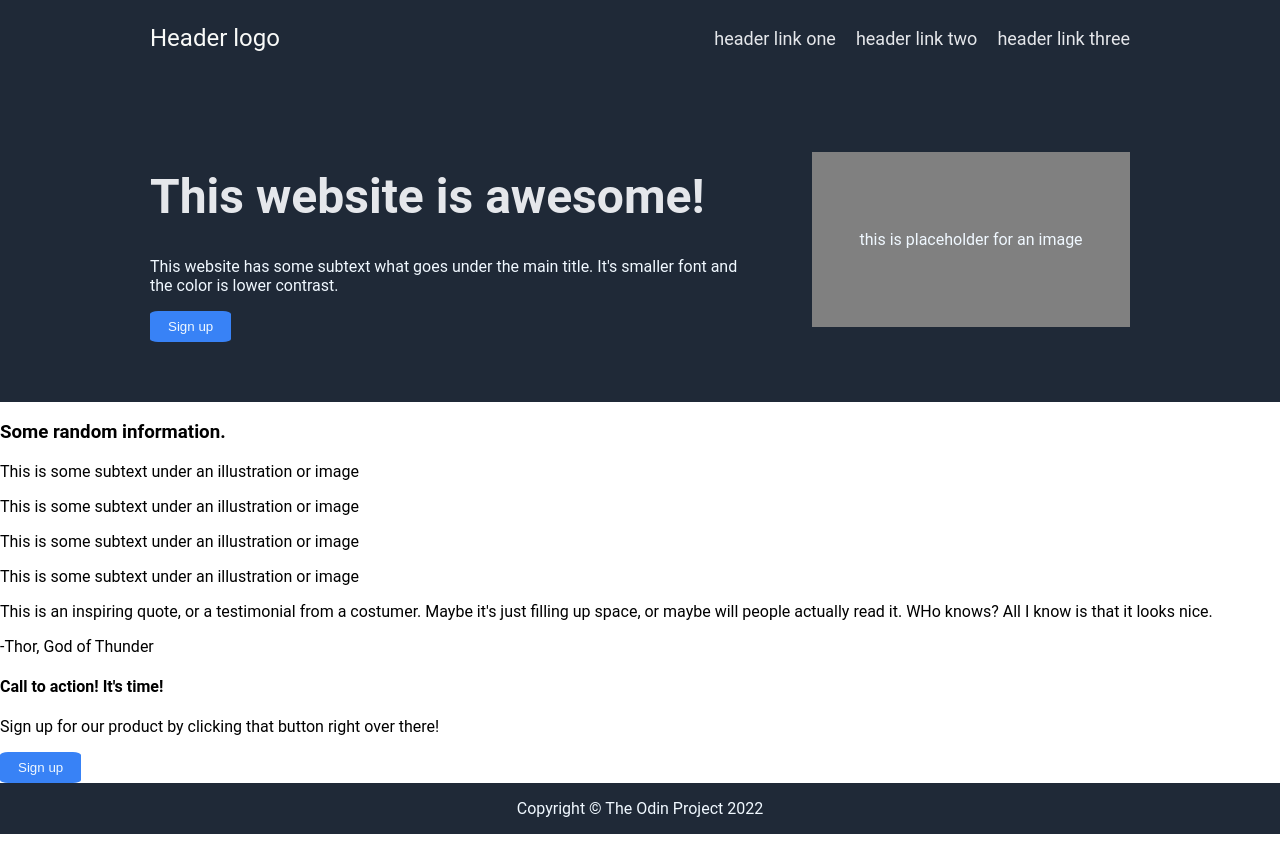
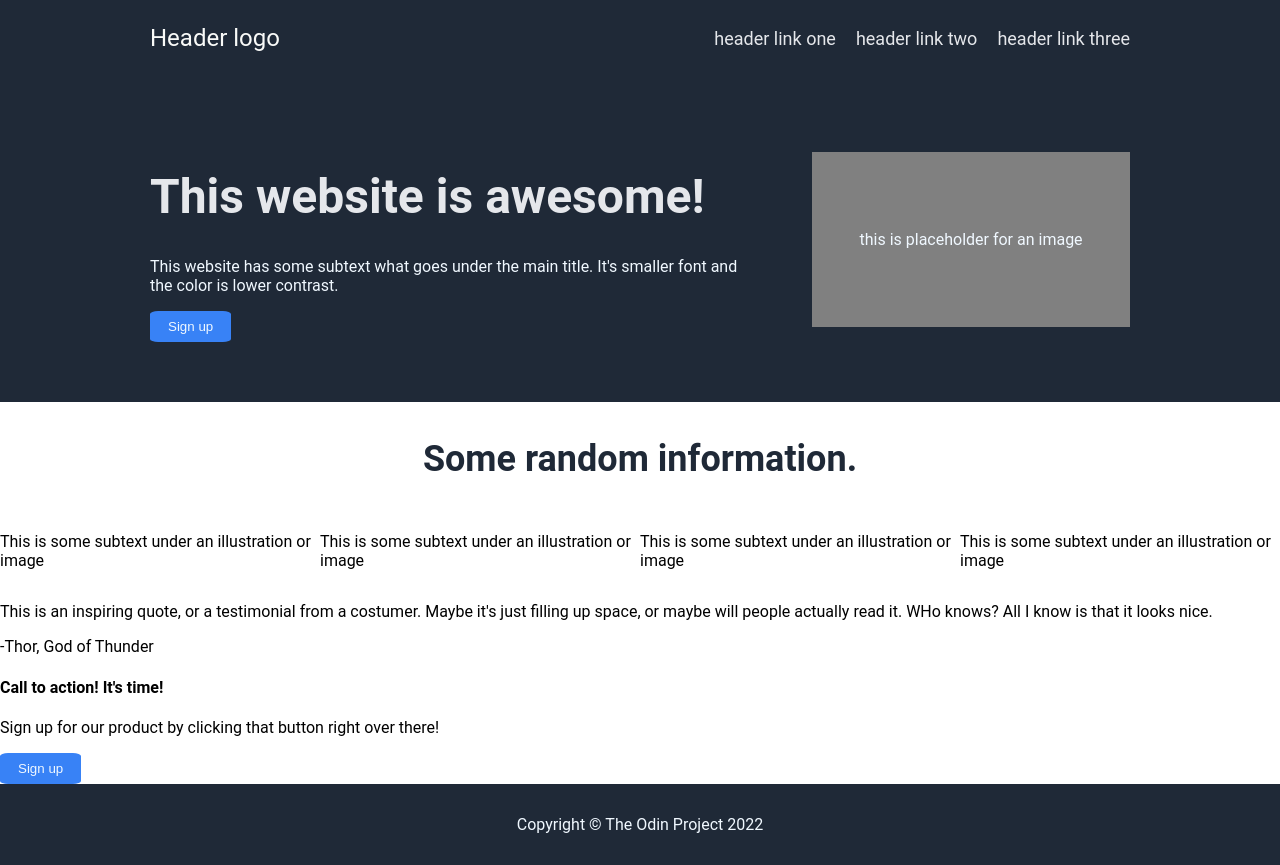
Before and after one commit to Rbr4t/TOP-landing-page, a plain HTML site: page index.html in a window 1280 px wide. Before the commit the page ends 834 px from the top, so only its background shows below. Drawn offline with Linux system fonts and the light colour scheme.

Commit message:
Added box divs to the HTML file and started styling the first content area

```diff
--- a/index.html
+++ b/index.html
@@ -33,16 +33,19 @@
             <h3 class="info-header">Some random information.</h3>
 
             <div class="quote-text">
-
+                <div class="blue-box"></div>
                 <div class="text-element">
                     <p>This is some subtext under an illustration or image</p>
                 </div>
+                <div class="blue-box"></div>
                 <div class="text-element">
                     <p>This is some subtext under an illustration or image</p>
                 </div>
+                <div class="blue-box"></div>
                 <div class="text-element">
                     <p>This is some subtext under an illustration or image</p>
                 </div>
+                <div class="blue-box"></div>
                 <div class="text-element">
                     <p>This is some subtext under an illustration or image</p>
                 </div>
--- a/style.css
+++ b/style.css
@@ -58,7 +58,7 @@ a {
 
 
 .main {
-    /*color: aliceblue;*/
+    /*color: E5E7EB;*/
 }
 .main-start {
     display: flex;
@@ -72,9 +72,28 @@ a {
     font-size: 48px;
     font-weight: bold;
     color: #E5E7EB;
+
 }
+
+.main-info {
+    display: flex;
+    flex-direction: column;
+    justify-content: center;
+    align-items: center;
+}
+.info-header {
+    font-size: 36px;
+    font-weight: bold;
+    color: #1f2937;
+}
+.quote-text {
+    display: inline-flex;
+
+}
+
+
 
 .footer {
     justify-content: center;
-    padding: ;
+    padding: 15px;
 }
```
